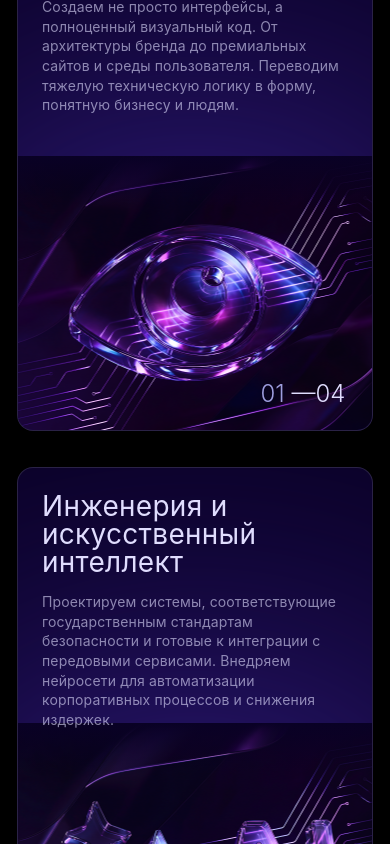
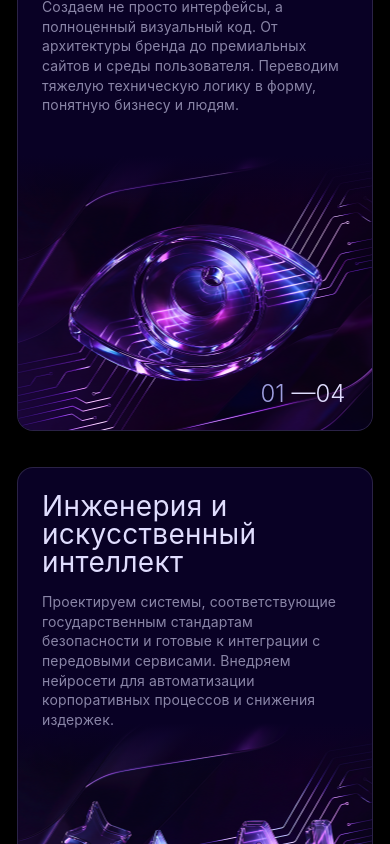
Before and after one commit to p3admin/PSR, a Next.js app: page / in a window 390 px wide. Shown: the part 2980-3824 px from the top of the page. Built offline with nearby package versions, Linux system fonts and the light colour scheme; a web font is replaced by a local one.

Commit message:
Remove glow effect from mobile competency cards
Co-Authored-By: Claude Sonnet 4.6 <noreply@anthropic.com>

```diff
--- a/app/components/Competencies.tsx
+++ b/app/components/Competencies.tsx
@@ -38,7 +38,6 @@ export default function Competencies({ lang }: CompetenciesProps) {
                   <h3 className="competency-mobile-title">{card.title}</h3>
                   <p className="competency-mobile-desc">{card.desc}</p>
                 </div>
-                <div className="competency-mobile-glow" />
                 <div className="competency-mobile-counter">
                   <span className="competency-mobile-counter-current">{String(idx + 1).padStart(2, "0")}</span>
                   <span className="competency-mobile-counter-sep"> —</span>
--- a/app/styles/page.css
+++ b/app/styles/page.css
@@ -686,20 +686,6 @@
 .competency-mobile-counter-sep,
 .competency-mobile-counter-total {
   color: #e0ddfe;
-}
-
-.competency-mobile-glow {
-  position: absolute;
-  bottom: -100px;
-  left: 50%;
-  transform: translateX(-50%);
-  width: 522px;
-  height: 392px;
-  border-radius: 522px;
-  background: linear-gradient(180deg, #4526ac 41.15%, #273274 120.38%);
-  filter: blur(150px);
-  pointer-events: none;
-  z-index: 0;
 }
 
 .card-bg-1 { background: #090125; }
```
